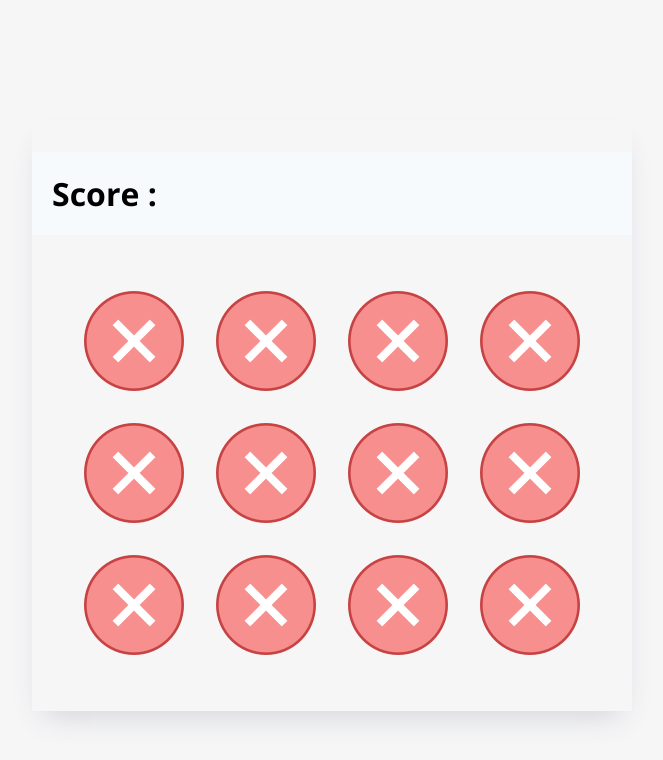
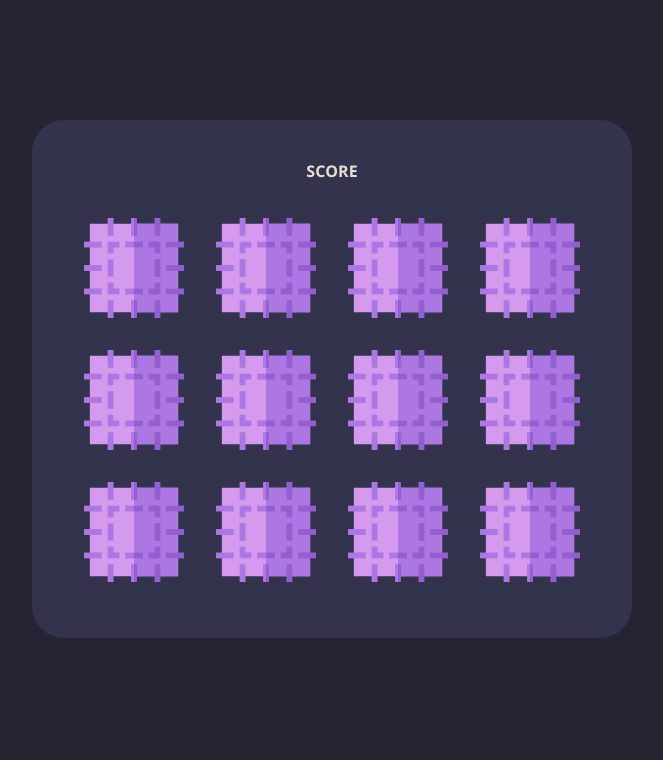
Before and after one commit to aforauvik/memoryGame, a plain HTML site: page index.html in a window 1280 px wide. Shown: the whole page, without its empty margins (308-971 px from the left). Drawn offline with nearby package versions, Linux system fonts and the light colour scheme.

Commit message:
design change

```diff
--- a/app.js
+++ b/app.js
@@ -3,51 +3,51 @@ document.addEventListener('DOMContentLoaded', () => {
 	const cardArray = [
 		{
 			name: 'fries',
-			img: 'images/fries.png'
+			img: 'images/fries.svg'
 		},
 		{
 			name: 'cheeseburger',
-			img: 'images/burger.png'
+			img: 'images/burger.svg'
 		},
 		{
 			name: 'ice-cream',
-			img: 'images/icecream.png'
+			img: 'images/icecream.svg'
 		},
 		{
 			name: 'pizza',
-			img: 'images/pizza.png'
+			img: 'images/pizza.svg'
 		},
 		{
 			name: 'milkshake',
-			img: 'images/soda.png'
+			img: 'images/soda.svg'
 		},
 		{
 			name: 'hotdog',
-			img: 'images/hotdog.png'
+			img: 'images/hotdog.svg'
 		},
 		{
 			name: 'fries',
-			img: 'images/fries.png'
+			img: 'images/fries.svg'
 		},
 		{
 			name: 'cheeseburger',
-			img: 'images/burger.png'
+			img: 'images/burger.svg'
 		},
 		{
 			name: 'ice-cream',
-			img: 'images/icecream.png'
+			img: 'images/icecream.svg'
 		},
 		{
 			name: 'pizza',
-			img: 'images/pizza.png'
+			img: 'images/pizza.svg'
 		},
 		{
 			name: 'milkshake',
-			img: 'images/soda.png'
+			img: 'images/soda.svg'
 		},
 		{
 			name: 'hotdog',
-			img: 'images/hotdog.png'
+			img: 'images/hotdog.svg'
 		}
 	];
 
@@ -63,7 +63,7 @@ document.addEventListener('DOMContentLoaded', () => {
 	function createBoard() {
 		for (let i = 0; i < cardArray.length; i++) {
 			var card = document.createElement('img');
-			card.setAttribute('src', 'images/blank.png');
+			card.setAttribute('src', 'images/blank.svg');
 			card.setAttribute('data-id', i);
 			card.addEventListener('click', flipCard);
 			grid.appendChild(card);
@@ -77,19 +77,19 @@ document.addEventListener('DOMContentLoaded', () => {
 		const optionTwoId = cardsChosenId[1];
 
 		if (optionOneId == optionTwoId) {
-			cards[optionOneId].setAttribute('src', 'images/blank.png');
-			cards[optionTwoId].setAttribute('src', 'images/blank.png');
+			cards[optionOneId].setAttribute('src', 'images/blank.svg');
+			cards[optionTwoId].setAttribute('src', 'images/blank.svg');
 			alert('You have clicked the same image!');
 		} else if (cardsChosen[0] === cardsChosen[1]) {
 			alert('You found a match');
-			cards[optionOneId].setAttribute('src', 'images/white.png');
-			cards[optionTwoId].setAttribute('src', 'images/white.png');
+			cards[optionOneId].setAttribute('src', 'images/white.svg');
+			cards[optionTwoId].setAttribute('src', 'images/white.svg');
 			cards[optionOneId].removeEventListener('click', flipCard);
 			cards[optionTwoId].removeEventListener('click', flipCard);
 			cardsWon.push(cardsChosen);
 		} else {
-			cards[optionOneId].setAttribute('src', 'images/blank.png');
-			cards[optionTwoId].setAttribute('src', 'images/blank.png');
+			cards[optionOneId].setAttribute('src', 'images/blank.svg');
+			cards[optionTwoId].setAttribute('src', 'images/blank.svg');
 			alert('Sorry, try again');
 		}
 		cardsChosen = [];
--- a/index.html
+++ b/index.html
@@ -14,7 +14,8 @@
 </head>
 <body>
 <div class="container">
-<h3>Score : <span id="result"></span></h3>
+<h3>SCORE</h3>
+<h2><span id="result"></span></h2>
 
 <div class="grid">
 </div>
--- a/style.css
+++ b/style.css
@@ -1,6 +1,6 @@
 body {
 	font-family: "Open Sans", sans-serif;
-	background-color: #f6f6f7;
+	background-color: #262334;
 	display: flex;
 	flex-direction: column;
 	margin-left: auto;
@@ -19,10 +19,12 @@ body {
 	align-items: center;
 	justify-content: center;
 	margin-bottom: 40px;
-	margin-top: 40px;
+	margin-top: 16px;
 }
 
 img {
+	height: 100px;
+	width: 100px;
 	padding-left: 16px;
 	padding-right: 16px;
 	padding-top: 16px;
@@ -31,13 +33,27 @@ img {
 }
 
 h3 {
-	font-size: 32px;
-	text-align: left;
-	margin-bottom: 20px;
-	background-color: #f7fafc;
-	padding: 20px 20px;
+	font-size: 16px;
+	text-align: center;
+	margin-top: 40px;
+	/* margin-bottom: 20px; */
+	color: #E7DFCF;
+	/* padding: 20px 20px; */
+}
+
+h2 {
+
+	font-size: 24px;
+	text-align: center;
+	/* margin-bottom: 20px; */
+	color: #E7DFCF;
+	/* padding: 20px 20px; */
 }
 
 .container {
-	box-shadow: 0 15px 30px -12px rgba(58, 60, 87, 0.2);
+	align-items: center;
+	justify-content: center;
+	border-radius: 32px;
+	background-color: #33334D;
+	/* box-shadow: 0 15px 30px -12px rgba(58, 60, 87, 0.2); */
 }
```
Also changed, not shown: images/blank.svg (added), images/burger.svg (added), images/fries.svg (added), images/hotdog.svg (added), images/icecream.svg (added), images/pizza.svg (added), images/soda.svg (added), images/white.svg (added).
